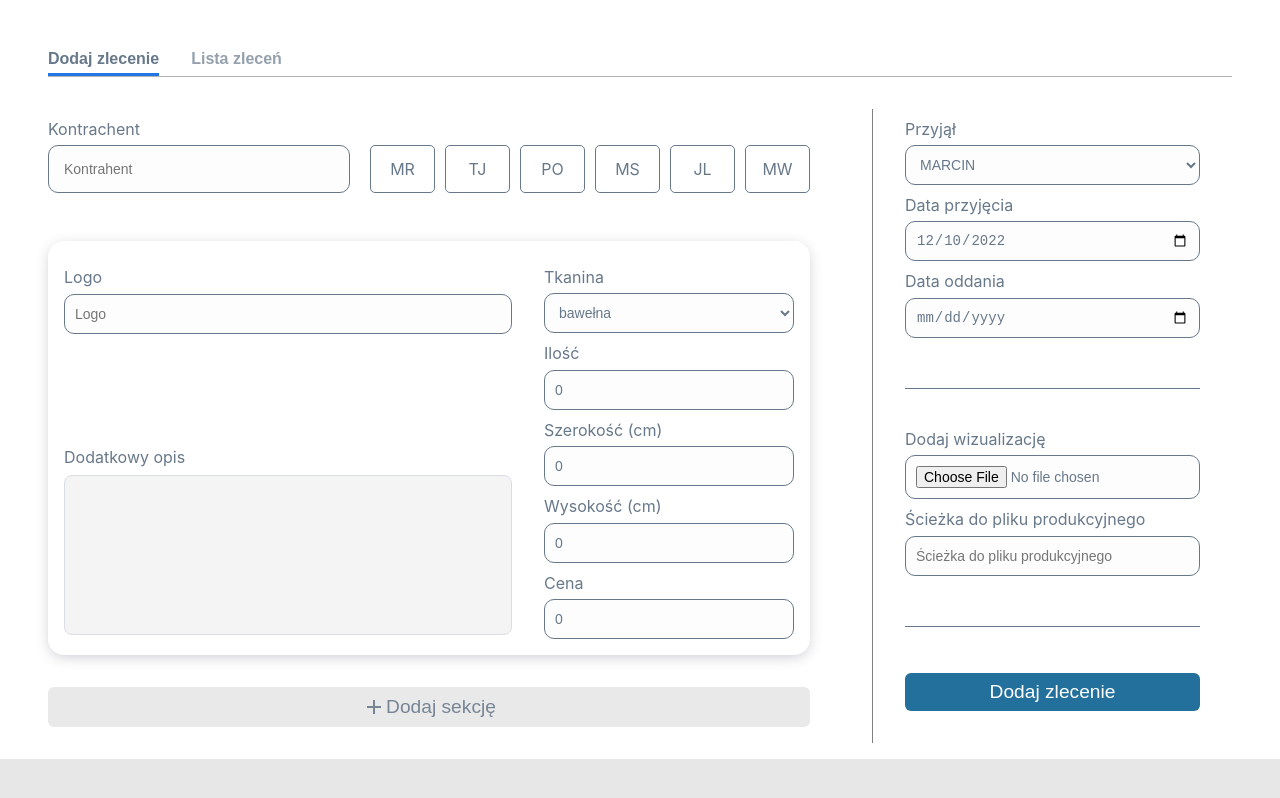
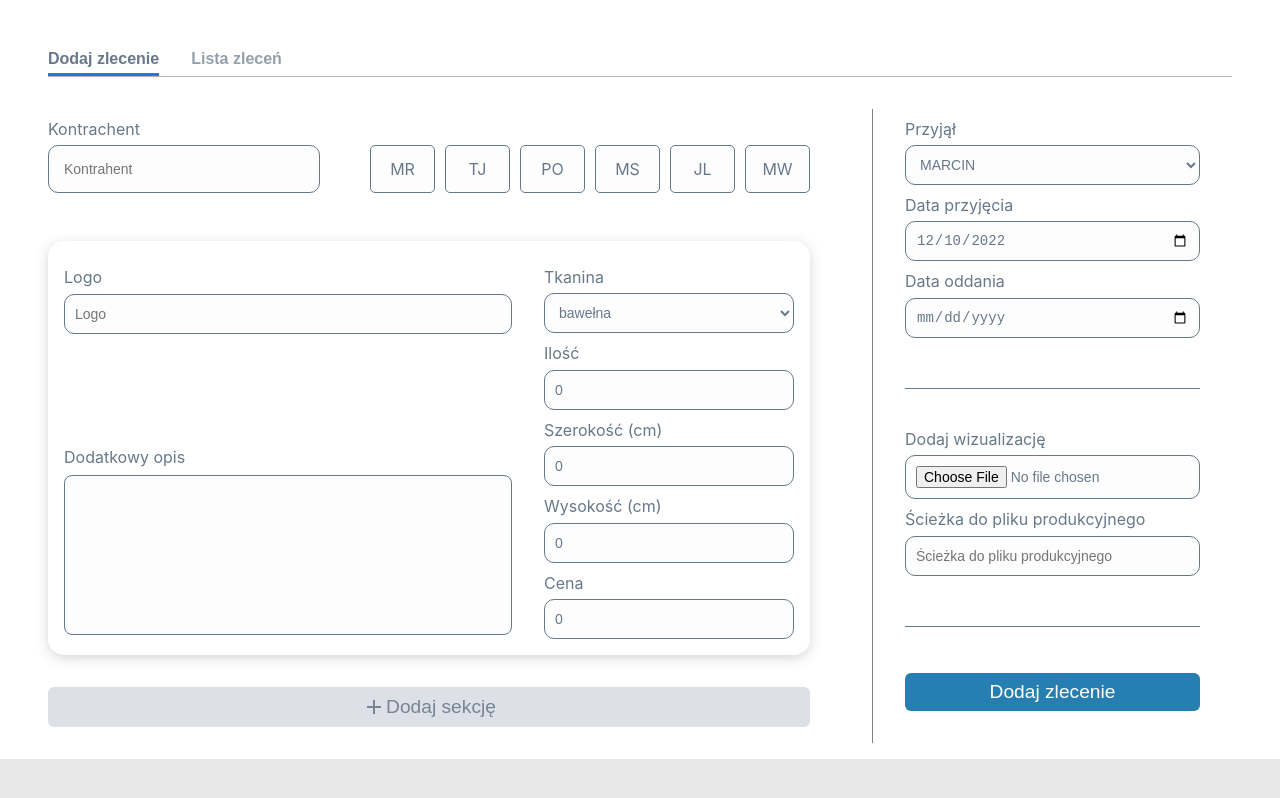
Before and after one commit to LukaszMarciszewski1/Trello-Card-Manager, a React (Create React App) app: page / in a window 1280 px wide. Built offline with nearby package versions, Linux system fonts and the light colour scheme; the HTML template or start-up script is replaced by a standard one.

Commit message:
style improvements for inputs

```diff
--- a/src/components/Button/styles.module.scss
+++ b/src/components/Button/styles.module.scss
@@ -8,19 +8,21 @@
   align-items: center;
   justify-content: center;
   color: #67788a;
-  background-color: #e7e7e7;
+  background-color: $lightBlue;
   margin: 1rem 0;
   opacity: 0.9;
   border-radius: 6px;
+  transition: 0.2s;
   &:hover {
-    background-color: darken(#e7e7e7, 5%);
+    background-color: darken($lightBlue, 5%);
   }
 }
 
 .button[type='submit'] {
-  background-color: $blue;
+  background-color: lighten($blue, 5%);
   color: white;
+  transition: 0.2s;
   &:hover {
-    background-color: darken($blue, 5%);
+    background-color: darken($blue, 3%);
   }
 }
--- a/src/components/Checkbox/styles.module.scss
+++ b/src/components/Checkbox/styles.module.scss
@@ -41,7 +41,7 @@
   display: none;
   &:checked {
     + .label {
-      background-color: $lightBlue;
+      background-color: darken($focusBg, 3%);
     }
   }
 }
@@ -56,11 +56,13 @@
   height: 48px;
   border: 1px solid $matBlue;
   border-radius: 5px;
-  background: white;
+  background: $lightGrey;
   user-select: none;
   backface-visibility: hidden;
   &:hover {
     background-color: $lightBlue;
+    background-color: darken($focusBg, 3%);
     cursor: pointer;
   }
+
 }
--- a/src/components/Input/styles.module.scss
+++ b/src/components/Input/styles.module.scss
@@ -1,6 +1,7 @@
+@import 'theme/colors.scss';
 .container {
   width: 100%;
-  max-width: 600px;
+  // max-width: 600px;
   margin-right: 10px;
   margin-top: 10px;
 }
@@ -11,8 +12,8 @@
   width: 100%;
   padding: 10px;
   border-radius: 10px;
-  margin: .4rem 0 0;
-  background-color: rgb(253, 253, 253);
+  margin: 0.4rem 0 0;
+  background-color: $lightGrey;
   border: 1px solid #67788a;
   font-size: 14px;
   min-height: 40px;
@@ -20,4 +21,8 @@
     opacity: 0.8;
     background-color: #e9e9e9;
   }
+  &:focus {
+    border: 1px solid $blue;
+    background-color: $focusBg;
+  }
 }
--- a/src/components/Select/styles.module.scss
+++ b/src/components/Select/styles.module.scss
@@ -1,3 +1,4 @@
+@import 'theme/colors.scss';
 .container {
     width: 100%;
     max-width: 600px;
@@ -12,10 +13,14 @@
     padding: 10px;
     border-radius: 10px;
     margin: 6px 0 0;
-    background-color: rgb(253, 253, 253);
+    background-color: $lightGrey;
     border: 1px solid #67788a;
     font-size: 14px;
     &:disabled {
       opacity: 0.8;
     }
+    &:focus {
+      border: 1px solid $blue;
+      background-color: $focusBg;
+    }
   }
--- a/src/components/Textarea/Textarea.tsx
+++ b/src/components/Textarea/Textarea.tsx
@@ -23,7 +23,7 @@ const Textarea: React.FC<TextareaProps> = forwardRef<HTMLInputElement, TextareaP
           id={id}
           maxRows={30}
           className={styles.textarea}
-          autoFocus={true}
+          // autoFocus={true}
           {...props}
         />
       </div>
--- a/src/components/Textarea/styles.module.scss
+++ b/src/components/Textarea/styles.module.scss
@@ -9,12 +9,14 @@
   min-height: 160px;
   margin-top: 0.5rem;
   resize: none;
-  border: none;
   padding: 1rem;
   border-radius: 0.5rem;
   border: 1px solid $lightBlue;
+  border: 1px solid #67788a;
   background-color: $lightGrey;
   &:focus {
     outline: none;
+    border: 1px solid $blue;
+    background-color: $focusBg;
   }
 }
--- a/src/theme/colors.scss
+++ b/src/theme/colors.scss
@@ -1,4 +1,5 @@
 $blue: #0d6192;
 $matBlue: #67788A;
 $lightBlue: #dbdde6;
-$lightGrey: #f4f4f4
+$lightGrey: #fdfdfd;
+$focusBg: #f4f5fa;
--- a/src/views/styles.module.scss
+++ b/src/views/styles.module.scss
@@ -39,12 +39,13 @@
   display: flex;
   flex-direction: column;
   justify-content: space-between;
-  max-width: 600px;
+  max-width: 660px;
 }
 
 .checkboxList {
   display: flex;
   align-items: center;
+  margin-left: 30px;
 }
 
 .wrapper {
```
